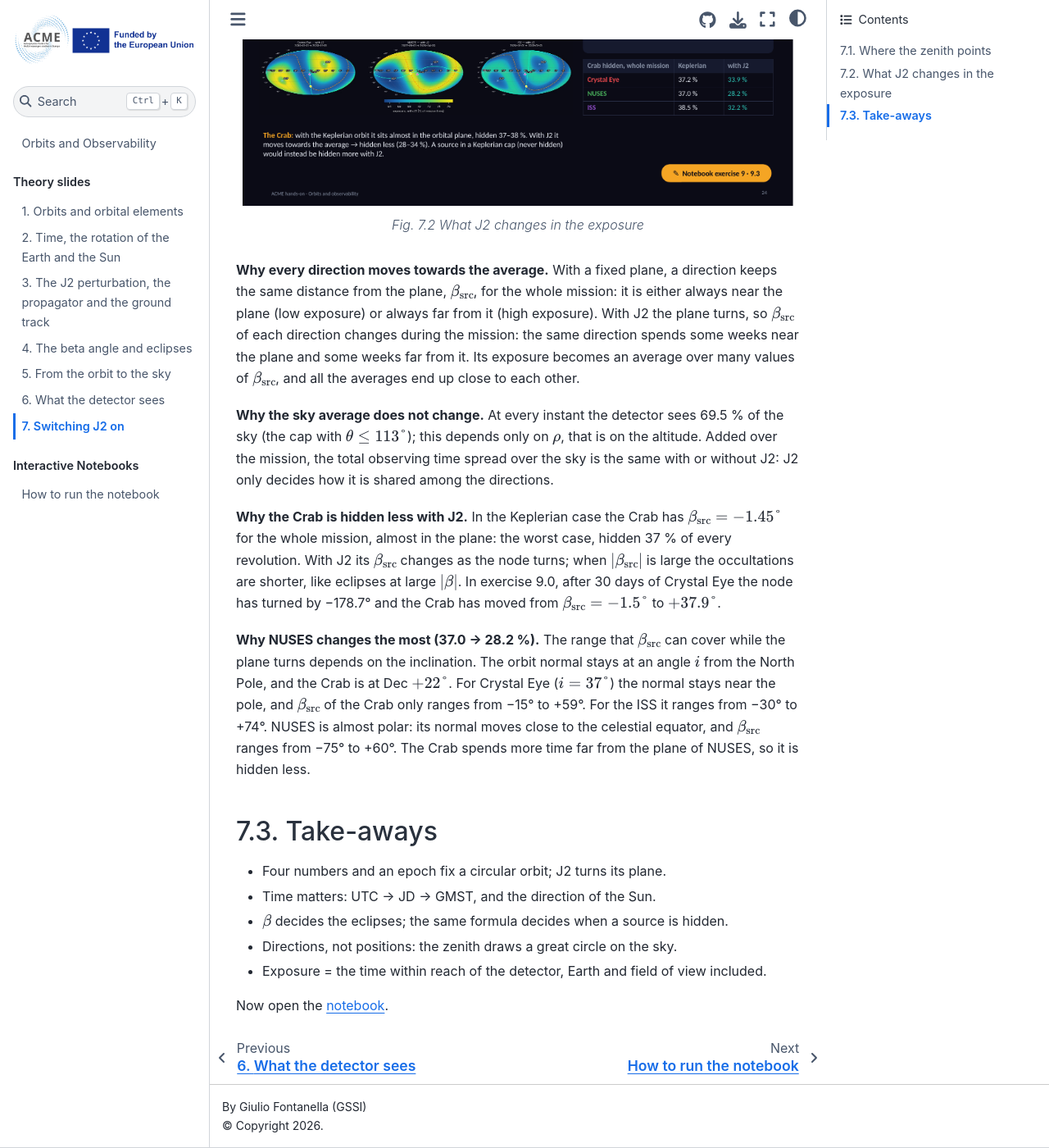
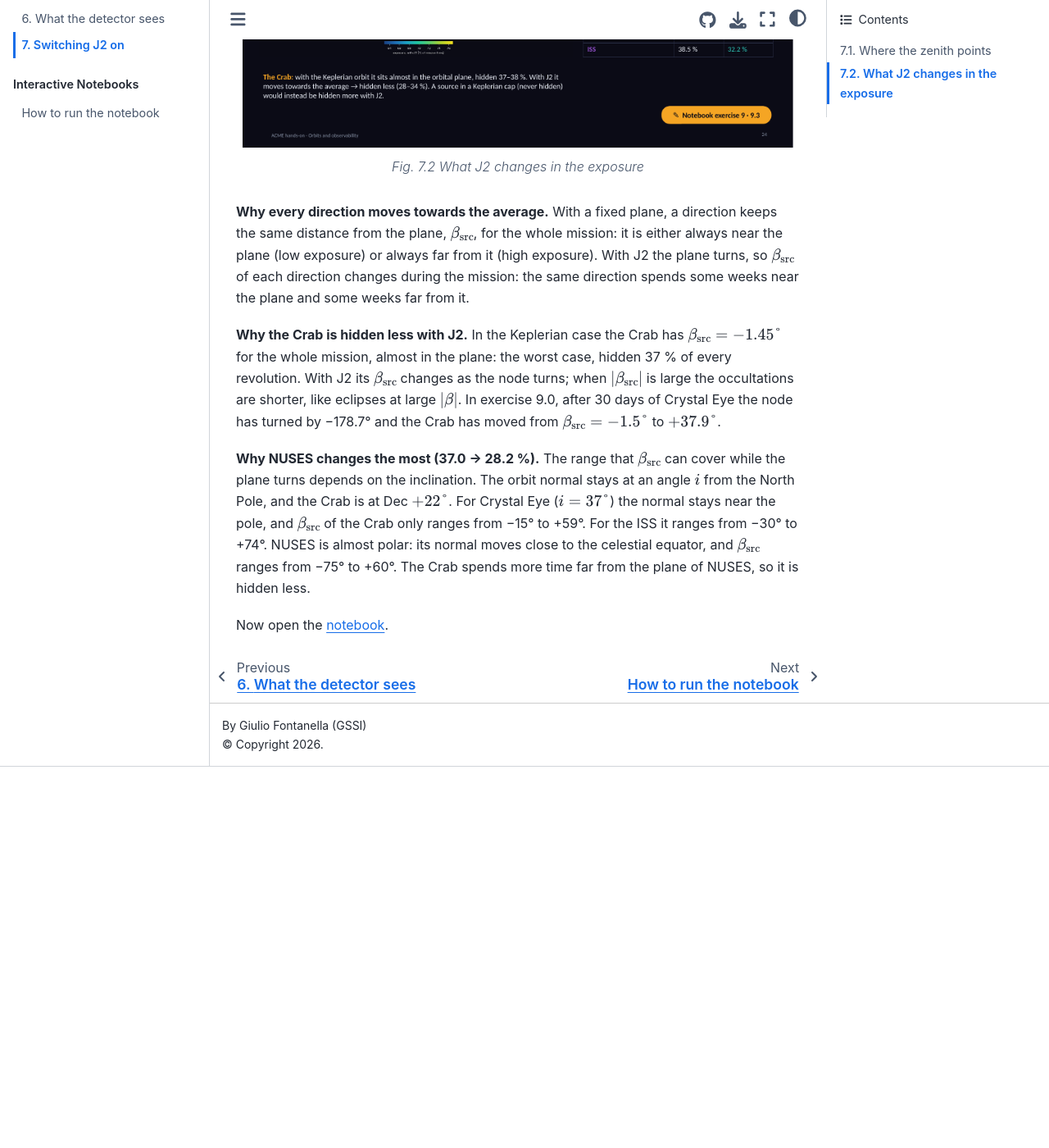
Before and after one commit to giuliofontanella0-jpg/acme-orbits-tutorial, a Jupyter Book: the page built from theory/07_j2_sky.md, in a window 1280 px wide and 1400 px high, scrolled down 1295 px. Shown: the whole window at 82% size. Built offline with Jupyter Book 1.0.4 settings and Sphinx 7.4.7 and the Sphinx Book theme 1.1.4, drawn with Linux system fonts in a browser that asks for light colours; pages that are not in the unit, such as notebooks, are missing from menus; after the commit the page ends 2230 px from its top, so only the background shows below that; some of the changed text lies outside the part shown.

Commit message:
Update 07_j2_sky.md

```diff
--- a/theory/07_j2_sky.md
+++ b/theory/07_j2_sky.md
@@ -23,8 +23,6 @@ but does not change $i$, so the limit stays: the two empty regions are the direc
 more than 37° from the celestial equator, which are never straight above the detector.
 The band $|\mathrm{Dec}| \le 37°$ is $\sin 37° = 60\,\%$ of the sky.
 
-The directions in the empty regions are still observed: they are never at the zenith,
-but they are above the horizon for part of the time, seen from the side.
 
 ## What J2 changes in the exposure
 
@@ -38,14 +36,7 @@ but they are above the horizon for part of the time, seen from the side.
 the same distance from the plane, $\beta_\mathrm{src}$, for the whole mission: it is
 either always near the plane (low exposure) or always far from it (high exposure). With
 J2 the plane turns, so $\beta_\mathrm{src}$ of each direction changes during the mission:
-the same direction spends some weeks near the plane and some weeks far from it. Its
-exposure becomes an average over many values of $\beta_\mathrm{src}$, and all the averages
-end up close to each other.
-
-**Why the sky average does not change.** At every instant the detector sees 69.5 % of the
-sky (the cap with $\theta \le 113°$); this depends only on $\rho$, that is on the altitude.
-Added over the mission, the total observing time spread over the sky is the same with or
-without J2: J2 only decides how it is shared among the directions.
+the same direction spends some weeks near the plane and some weeks far from it.
 
 **Why the Crab is hidden less with J2.** In the Keplerian case the Crab has
 $\beta_\mathrm{src} = -1.45°$ for the whole mission, almost in the plane: the worst case,
@@ -62,12 +53,5 @@ ranges from −15° to +59°. For the ISS it ranges from −30° to +74°. NUSES
 its normal moves close to the celestial equator, and $\beta_\mathrm{src}$ ranges from −75°
 to +60°. The Crab spends more time far from the plane of NUSES, so it is hidden less.
 
-## Take-aways
-
-- Four numbers and an epoch fix a circular orbit; J2 turns its plane.
-- Time matters: UTC → JD → GMST, and the direction of the Sun.
-- $\beta$ decides the eclipses; the same formula decides when a source is hidden.
-- Directions, not positions: the zenith draws a great circle on the sky.
-- Exposure = the time within reach of the detector, Earth and field of view included.
 
 Now open the [notebook](../hands_on.md).
```
